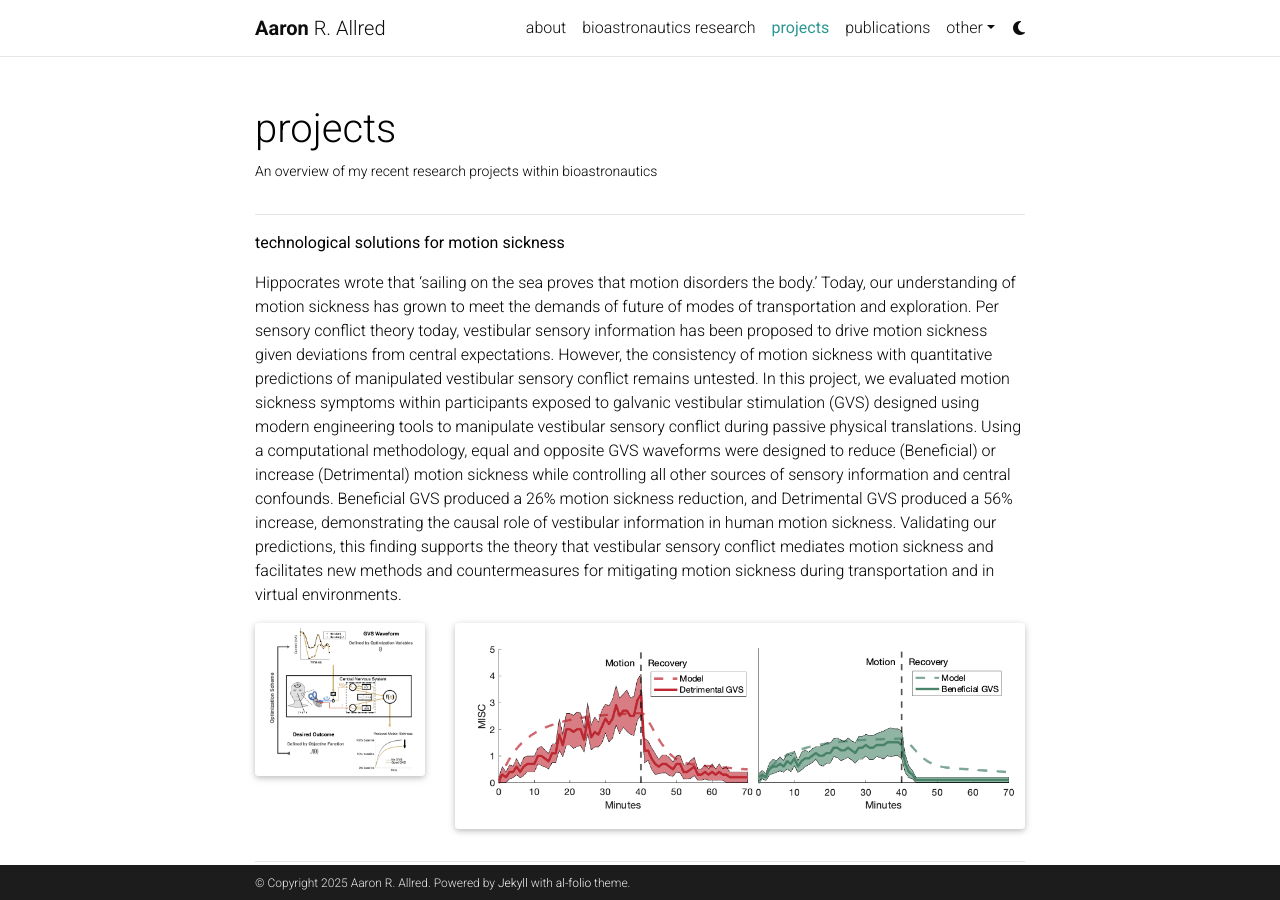
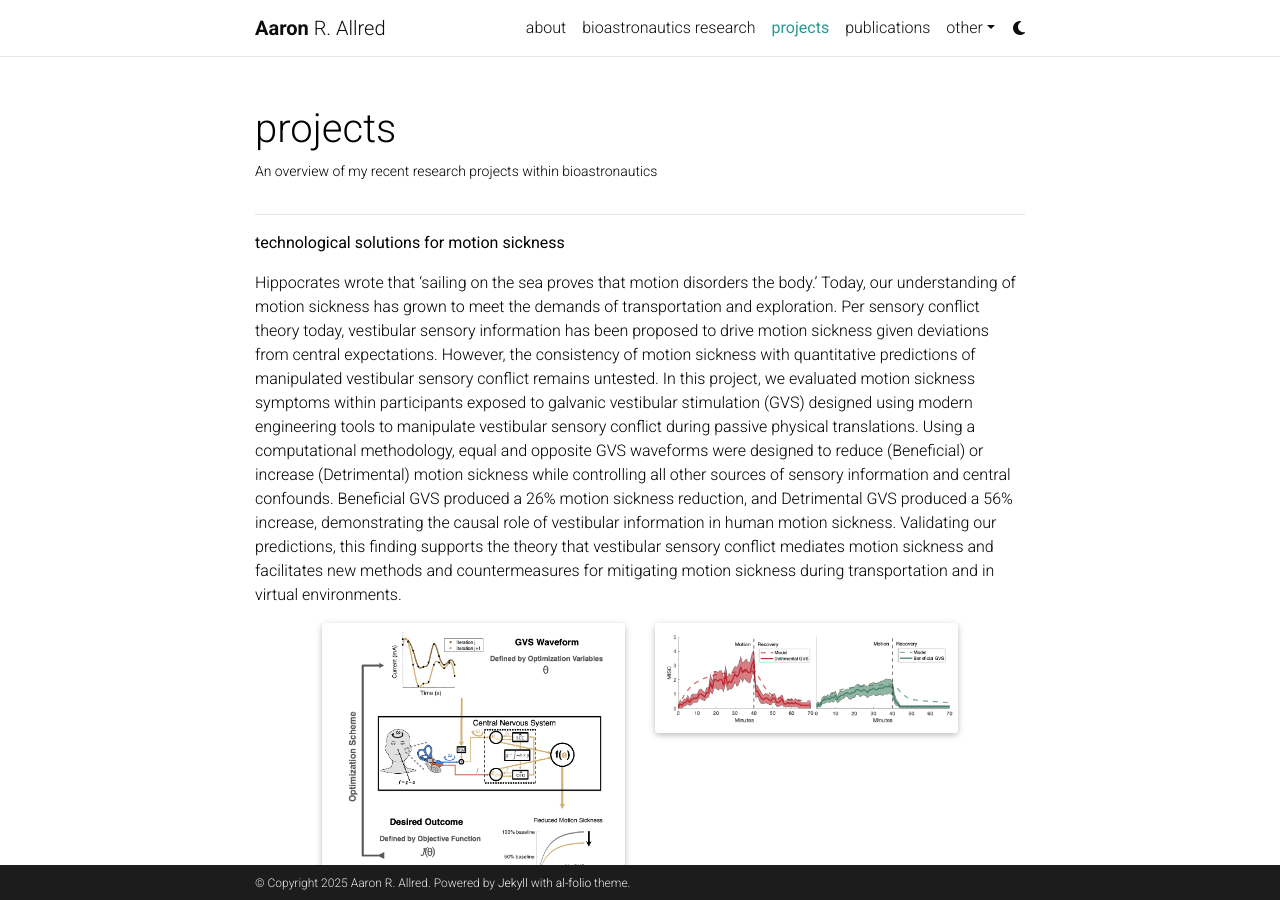
Before and after one commit to aaronallred/aaronallred.github.io, a Jekyll site: the page built from _pages/research.md, in a window 1280 px wide and 900 px high. Built offline with Jekyll 4.4.1, drawn with Linux system fonts in a browser that asks for light colours; full-size pictures stand in for the smaller copies a plugin makes; comment, search, counter and statistics services are not loaded; a style sheet for code colours, icons or effects is not loaded.

Commit message:
Project Updates

```diff
--- a/_pages/research.md
+++ b/_pages/research.md
@@ -11,14 +11,14 @@ horizontal: false
 ---
 <b> technological solutions for motion sickness</b>
 
-Hippocrates wrote that 'sailing on the sea proves that motion disorders the body.' Today, our understanding of motion sickness has grown to meet the demands of future of modes of transportation and exploration. Per sensory conflict theory today, vestibular sensory information has been proposed to drive motion sickness given deviations from central expectations. However, the consistency of motion sickness with quantitative predictions of manipulated vestibular sensory conflict remains untested. In this project, we evaluated motion sickness symptoms within participants exposed to galvanic vestibular stimulation (GVS) designed using modern engineering tools to manipulate vestibular sensory conflict during passive physical translations. Using a computational methodology, equal and opposite GVS waveforms were designed to reduce (Beneficial) or increase (Detrimental) motion sickness while controlling all other sources of sensory information and central confounds. Beneficial GVS produced a 26% motion sickness reduction, and Detrimental GVS produced a 56% increase, demonstrating the causal role of vestibular information in human motion sickness. Validating our predictions, this finding supports the theory that vestibular sensory conflict mediates motion sickness and facilitates new methods and countermeasures for mitigating motion sickness during transportation and in virtual environments.
+Hippocrates wrote that 'sailing on the sea proves that motion disorders the body.' Today, our understanding of motion sickness has grown to meet the demands of transportation and exploration. Per sensory conflict theory today, vestibular sensory information has been proposed to drive motion sickness given deviations from central expectations. However, the consistency of motion sickness with quantitative predictions of manipulated vestibular sensory conflict remains untested. In this project, we evaluated motion sickness symptoms within participants exposed to galvanic vestibular stimulation (GVS) designed using modern engineering tools to manipulate vestibular sensory conflict during passive physical translations. Using a computational methodology, equal and opposite GVS waveforms were designed to reduce (Beneficial) or increase (Detrimental) motion sickness while controlling all other sources of sensory information and central confounds. Beneficial GVS produced a 26% motion sickness reduction, and Detrimental GVS produced a 56% increase, demonstrating the causal role of vestibular information in human motion sickness. Validating our predictions, this finding supports the theory that vestibular sensory conflict mediates motion sickness and facilitates new methods and countermeasures for mitigating motion sickness during transportation and in virtual environments.
 
 
 <div class="row justify-content-sm-center">
-    <div class="col-sm-3 mt-2 mt-md-0">
+    <div class="col-sm-5 mt-4 mt-md-0">
         {% include figure.html path="assets/img/GVSMSdesign.png" title="example image" class="img-fluid rounded z-depth-1" %}
     </div>
-     <div class="col-sm-9 mt-2 mt-md-0">
+     <div class="col-sm-5 mt-4 mt-md-0">
         {% include figure.html path="assets/img/GVSMSresults.png" title="example image" class="img-fluid rounded z-depth-1" %}
     </div>
 </div>
@@ -42,7 +42,7 @@ One aspect of self-motion perception is detection recognition thresholds. Here,
     <div class="col-sm-4 mt-3 mt-md-0">
         {% include figure.html path="assets/img/Memory.png" title="example image" class="img-fluid rounded z-depth-1" %}
     </div>
-    <div class="col-sm-4 mt-3 mt-md-0">
+    <div class="col-sm-6 mt-3 mt-md-0">
         {% include figure.html path="assets/img/SensoryProcessing.png" title="example image" class="img-fluid rounded z-depth-1" %}
     </div>
 </div>
```
Also changed, not shown: 2 other files.
